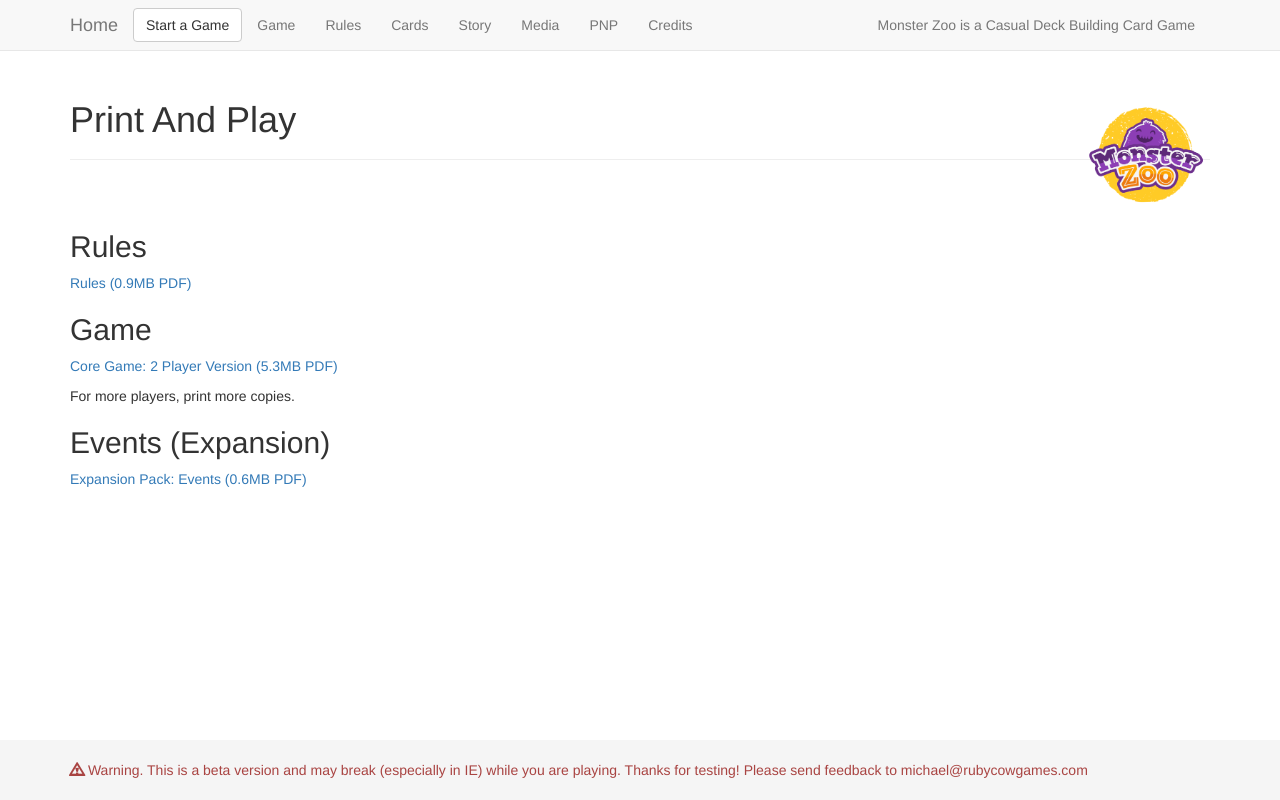
After one commit to dyn4mik3/monsterzoo, a Flask app: page /printandplay in a window 1280 px wide. The commit adds this page. Run offline with Flask 2, Linux system fonts and the light colour scheme; some libraries are stand-ins or nearby versions.

Commit message:
Added Print and Play

```diff
--- a/game.py
+++ b/game.py
@@ -104,6 +104,10 @@ def media():
 @app.route('/game')
 def game():
     return render_template('game.html')
+
+@app.route('/printandplay')
+def printandplay():
+    return render_template('print_and_play.html')
 
 @app.route('/about')
 def about():
--- /dev/null
+++ b/templates/print_and_play.html
@@ -0,0 +1,20 @@
+{% extends "static.html" %}
+
+{% block content %}
+<div class="page-header">
+    <img width="125" src="/static/images/large-logo.png" class="pull-right">
+    <h1>Print And Play</h1>
+</div>
+<div class="row">
+    <div class="col-lg-12">
+        <h2>Rules</h2>
+        <p><a href="/static/pdfs/rules.pdf">Rules (0.9MB PDF)</a></p>
+        <h2>Game</h2>
+        <p><a href="/static/pdfs/game.pdf">Core Game: 2 Player Version (5.3MB PDF)</a></p>
+        <p>For more players, print more copies.</p>
+        <h2>Events (Expansion)</h2>
+        <p><a href="/static/pdfs/events.pdf">Expansion Pack: Events (0.6MB PDF)</a></p>
+    </div>
+</div>
+
+{% endblock content %}
--- a/templates/static.html
+++ b/templates/static.html
@@ -18,11 +18,12 @@
                     <div class="collapse navbar-collapse">
                         <a class="btn btn-default navbar-left navbar-btn" href="{{ url_for('room') }}">Start a Game</a>
                         <ul class="nav navbar-nav">
-                            <li><a href="{{ url_for('game') }}">Game</a><li>
-                            <li><a href="{{ url_for('rules') }}">Rules</a><li>
-                            <li><a href="{{ url_for('cards') }}">Cards</a><li>
-                            <li><a href="{{ url_for('story') }}">Story</a><li>
-                            <li><a href="{{ url_for('media') }}">Media</a><li>
+                            <li><a href="{{ url_for('game') }}">Game</a></li>
+                            <li><a href="{{ url_for('rules') }}">Rules</a></li>
+                            <li><a href="{{ url_for('cards') }}">Cards</a></li>
+                            <li><a href="{{ url_for('story') }}">Story</a></li>
+                            <li><a href="{{ url_for('media') }}">Media</a></li>
+                            <li><a href="{{ url_for('printandplay') }}">PNP</a></li>
                             <li><a href="{{ url_for('credits') }}">Credits</a></li>
                         </ul>
                             <p class="navbar-text pull-right">Monster Zoo is a Casual Deck Building Card Game</p>
```
Also changed, not shown: templates/base.html (+6 -5 lines), 3 other files.
